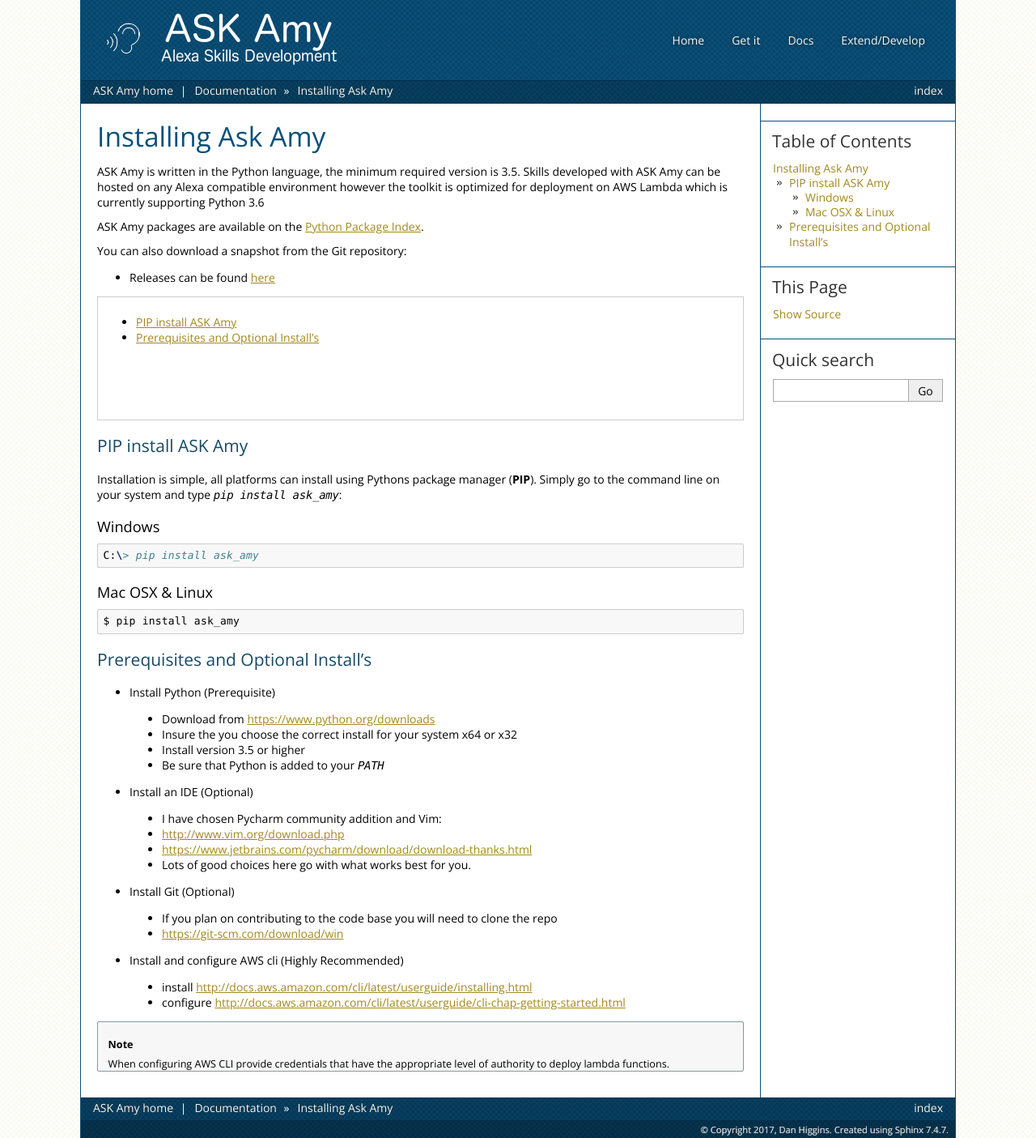
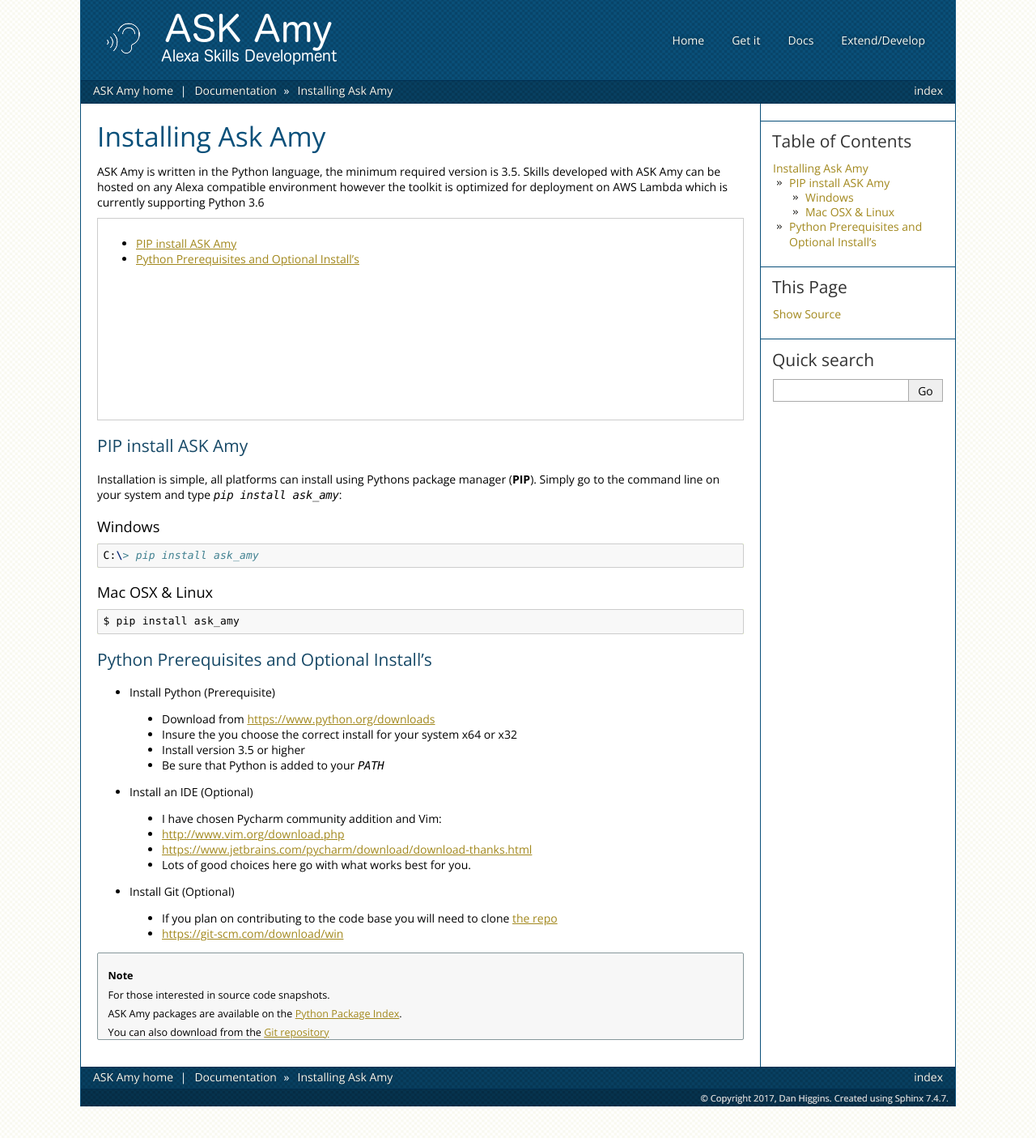
Before and after one commit to dphiggs01/Ask_Amy, a Sphinx documentation site: the page built from docs/install.rst, in a window 1280 px wide. Shown: the whole page at 81% size. Built offline with Sphinx 7.4.7, drawn with Linux system fonts in a browser that asks for light colours; formulas are drawn with MathJax 3; pages that are not in the unit, such as notebooks, are missing from menus; after the commit the page ends 1366 px from its top, so only the background shows below that.

Commit message:
update docs

```diff
--- a/docs/index.rst
+++ b/docs/index.rst
@@ -11,7 +11,7 @@ Welcome
    "ASK Amy is an easy to use framework with plenty of **goodies** to help accelerate development!"
 
 ASK Amy adheres to a number of simple design principles that helps new developer create skills quickly and advanced
-developer leverage leverage the ASK API to its full extent.
+developer leverage the Alexa Skills Kit API to its full extent.
 
 
 
@@ -47,7 +47,7 @@ developer leverage leverage the ASK API to its full extent.
    :maxdepth: 2
    :caption: Contents:
 
-   modules.rst
+   prerequisites.rst
    models.rst
 
 
--- a/docs/install.rst
+++ b/docs/install.rst
@@ -8,12 +10,6 @@ Skills developed with ASK Amy can be hosted on any Alexa compatible environment
 however the toolkit is optimized for deployment on AWS Lambda which is currently
 supporting Python 3.6
 
-ASK Amy packages are available on the `Python Package Index
-<https://pypi.python.org/pypi/ask_amy>`_.
-
-You can also download a snapshot from the Git repository:
-
-* Releases can be found `here <https://github.com/dphiggs01/ask_amy/releases>`__
 
 .. contents::
    :depth: 1
@@ -42,8 +38,8 @@ Mac OSX & Linux
    $ pip install ask_amy
 
 
-Prerequisites and Optional Install's
-------------------------------------
+Python Prerequisites and Optional Install's
+-------------------------------------------
 
 * Install Python (Prerequisite)
 
@@ -67,21 +63,19 @@ Prerequisites and Optional Install's
 
 * Install Git (Optional)
 
- + If you plan on contributing to the code base you will need to clone the repo
+ + If you plan on contributing to the code base you will need to clone `the repo <https://github.com/dphiggs01/ask_amy>`_
 
  + https://git-scm.com/download/win
-
-* Install and configure AWS cli (Highly Recommended)
-
- + install http://docs.aws.amazon.com/cli/latest/userguide/installing.html
-
- + configure http://docs.aws.amazon.com/cli/latest/userguide/cli-chap-getting-started.html
 
 
 .. note::
 
-   When configuring AWS CLI provide credentials that have the appropriate level of authority
-   to deploy lambda functions.
+   For those interested in source code snapshots.
+
+   ASK Amy packages are available on the `Python Package Index <https://pypi.python.org/pypi/ask_amy>`_.
+
+   You can also download from the `Git repository <https://github.com/dphiggs01/ask_amy/releases>`_
+
 
 
 
--- a/setup.py
+++ b/setup.py
@@ -1,7 +1,7 @@
 from setuptools import setup
 
 setup(name='ask_amy',
-      version='0.3.1',
+      version='0.3.2',
       description='Python framework for Alexa Skill development',
       url='https://github.com/dphiggs01/ask_amy',
       author='Dan Higgins',
@@ -9,7 +9,7 @@ setup(name='ask_amy',
       license='MIT',
       packages=['ask_amy', 'ask_amy.cli', 'ask_amy.cli.code_gen','ask_amy.cli.code_gen.templates', 'ask_amy.core', 'ask_amy.database', 'ask_amy.state_mgr', 'ask_amy.utilities'],
       package_data={
-      'ask_amy': ['cli/code_gen/templates/*.json'],
+      'ask_amy': ['cli/code_gen/templates/alexa_lambda_role.json'],
       },
       test_suite='ask_amy.tests',
       entry_points={
```
Also changed, not shown: other parts of docs/install.rst (+3 -1 lines), docs/modules.rst (deleted, +0 -7 lines), docs/prerequisites.rst (added, +51 -0 lines), docs/_static/icon-prereq.png (added), docs/_static/icon-prereq1.png (added), docs/_static/octicons_f028(0)_512.png (added), docs/_static/octicons_f028(0)_64.png (added), 4 other files.
